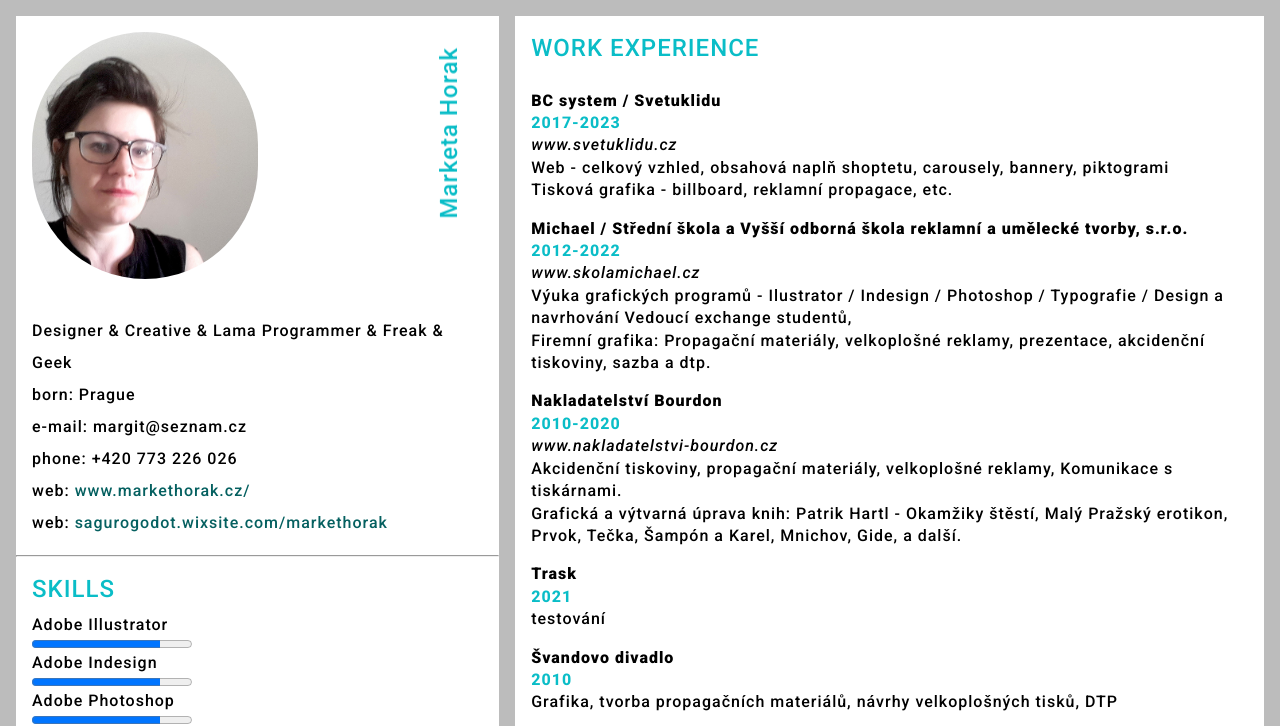
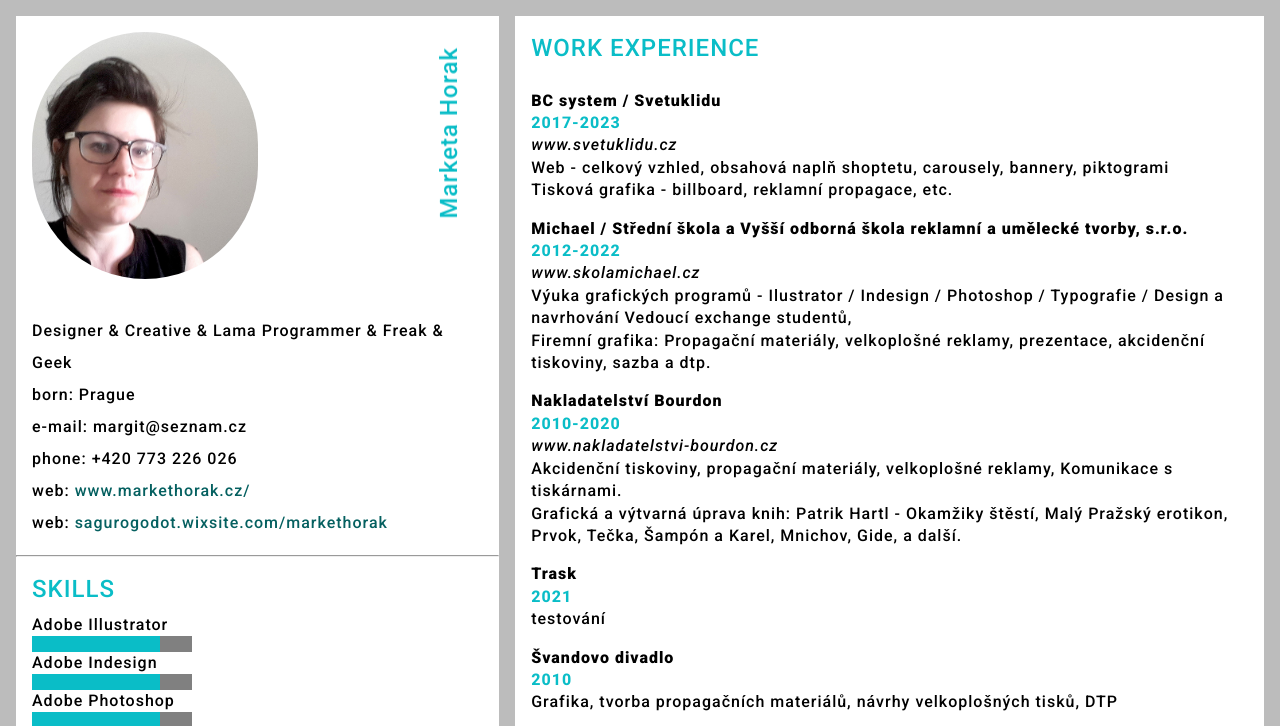
Before and after one commit to MarketHorak/KOD1, a plain HTML site: page index.html in a window 1280 px wide. Shown: the top 726 px of the page. Drawn offline with nearby package versions, Linux system fonts and the light colour scheme; files that its build step writes are made by us from their sources; a web font is replaced by a local one.

Commit message:
progress trochu progress

```diff
--- a/style.css
+++ b/style.css
@@ -90,19 +90,30 @@ a {
 a:hover {
   color:rgb(10, 189, 199);
 }
-#p1::-webkit-progress-value {
+
+
+/* #p1::-webkit-progress-bar {
+  background-color: rgb(94, 0, 128);
+} */
+progress {
+   background-color: rgb(71, 42, 81);
+}
+progress::-webkit-progress-value {
+  background-color: rgb(10, 189, 199);
+}
+/* #p1::-webkit-progress-value {
   background-color: red;
-}
-#p1::-webkit-progress-value {
+} */
+/* #p1::-webkit-progress-value {
   background-color: red;
-}
+} */
 /* #p::-webkit-progress-value {
   background-color: rgb(11, 219, 230);
 } */
-progress::-webkit-progress-value {
-  background-color: red;
-}
 
+/* progress::-webkit-progress {
+  background-color: rgb(139, 10, 199);
+} */
 
 /* ::-moz-progress-bar */
 /* #p {
```
